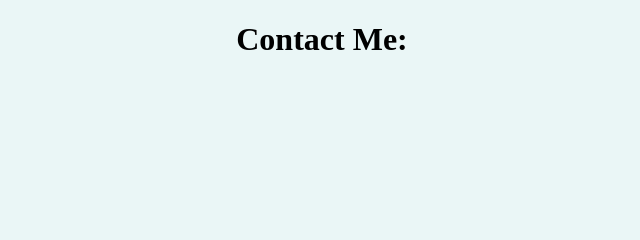
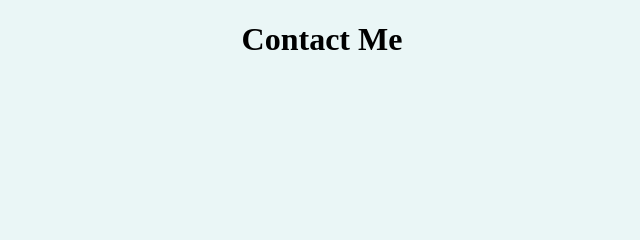
Before and after one commit to princehooda/cv, a plain HTML site: page contact.html in a window 1280 px wide. Shown: the top 240 px of the page, 318-958 px from the left. Drawn offline with Linux system fonts and the light colour scheme.

Commit message:
update contacts2

```diff
--- a/contact.html
+++ b/contact.html
@@ -6,7 +6,7 @@
     <link rel="stylesheet" href="css/style.css">
   </head>
   <body>
-  <h1 align="center"> Contact Me:</h1>
+  <h1 align="center"> Contact Me</h1>
 
 <form action="mailto:hoodahooda1999@gmail.com" method="post" enctype="text/plain">
   <label>Your Name:</label>
```
